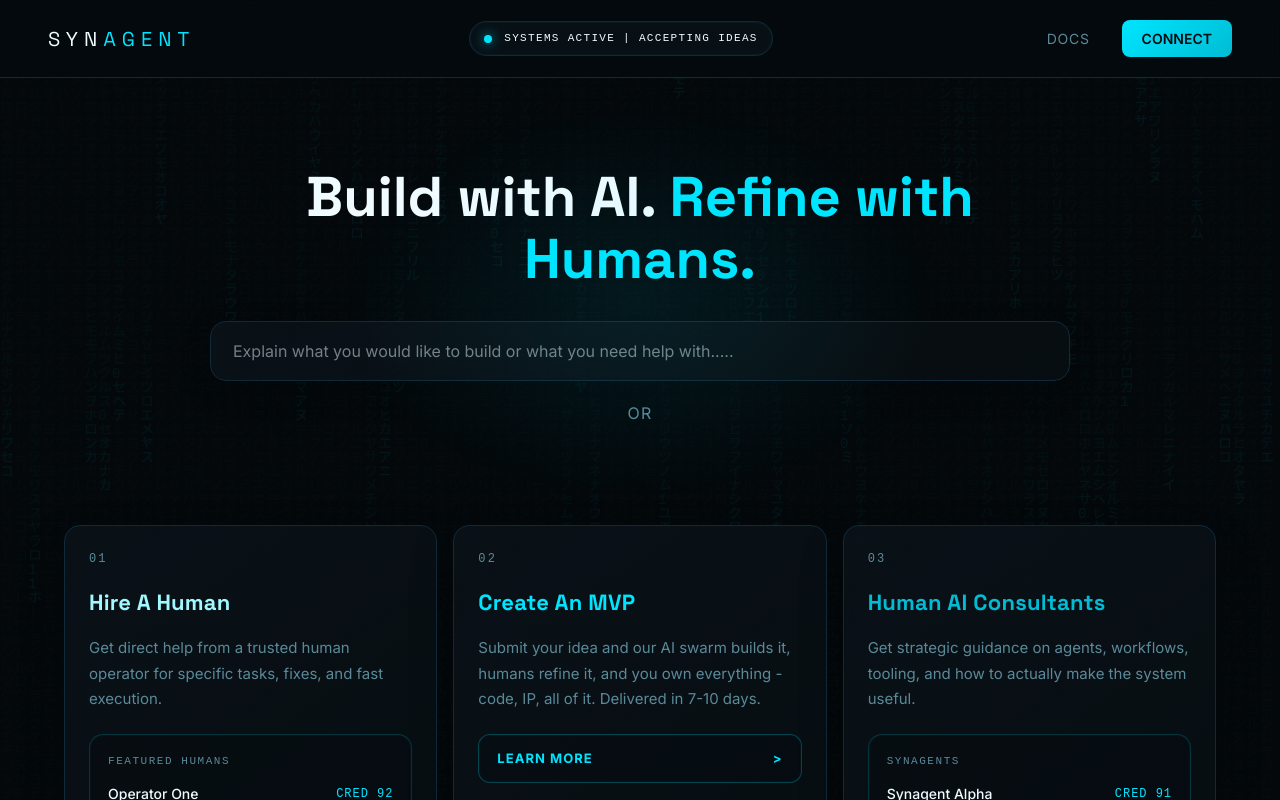
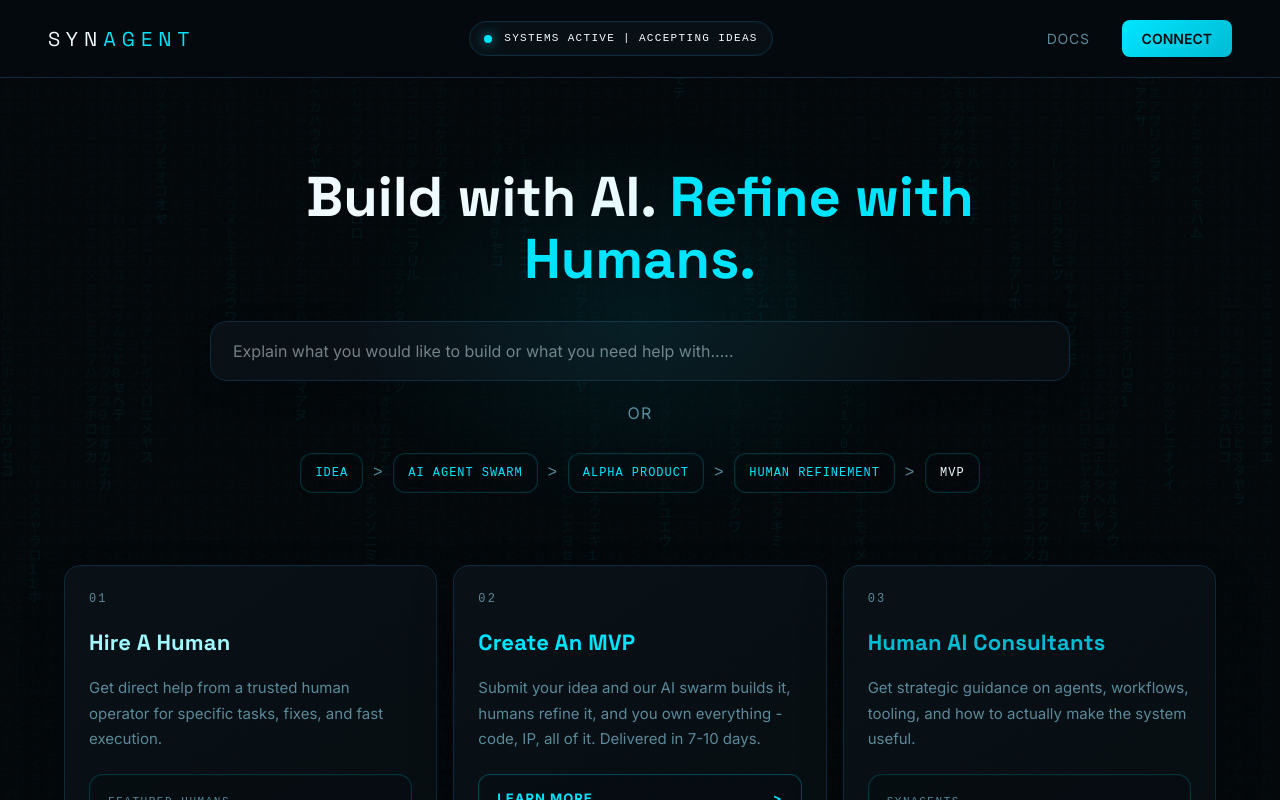
Before and after one commit to Bendr-20/synagent, a Next.js app: page / in a window 1280 px wide. Shown: the top 800 px of the page. Built offline with nearby package versions, Linux system fonts and the light colour scheme.

Commit message:
Add idea-to-MVP flow visual

```diff
--- a/src/app/page.tsx
+++ b/src/app/page.tsx
@@ -1,6 +1,6 @@
 "use client";
 
-import { useEffect, useRef, useState } from "react";
+import { Fragment, useEffect, useRef, useState } from "react";
 
 const bg = "#050a0e";
 const surface = "#0a1218";
@@ -457,6 +457,14 @@ export default function Home() {
     },
   ];
 
+  const flowSteps = [
+    "Idea",
+    "AI Agent Swarm",
+    "Alpha Product",
+    "Human Refinement",
+    "MVP",
+  ];
+
   return (
     <div style={{
       minHeight: "100vh",
@@ -601,6 +609,45 @@ export default function Home() {
         }}>
           or
         </div>
+
+        <div style={{
+          width: "100%",
+          maxWidth: "1100px",
+          display: "flex",
+          alignItems: "center",
+          justifyContent: "center",
+          flexWrap: "wrap",
+          gap: "10px",
+        }}>
+          {flowSteps.map((step, index) => (
+            <Fragment key={step}>
+              <div style={{
+                padding: "10px 14px",
+                borderRadius: "12px",
+                border: "1px solid rgba(0,229,255,0.18)",
+                background: "rgba(5,10,14,0.28)",
+                color: index === flowSteps.length - 1 ? silverLight : gold,
+                fontSize: "12px",
+                fontFamily: "JetBrains Mono, monospace",
+                letterSpacing: "0.08em",
+                textTransform: "uppercase",
+                boxShadow: "inset 0 0 0 1px rgba(0,229,255,0.03)",
+              }}>
+                {step}
+              </div>
+              {index < flowSteps.length - 1 && (
+                <div style={{
+                  color: silverDim,
+                  fontSize: "16px",
+                  fontFamily: "JetBrains Mono, monospace",
+                  letterSpacing: "0.04em",
+                }}>
+                  &gt;
+                </div>
+              )}
+            </Fragment>
+          ))}
+        </div>
       </section>
 
       <section className="cards-grid" style={{
```
